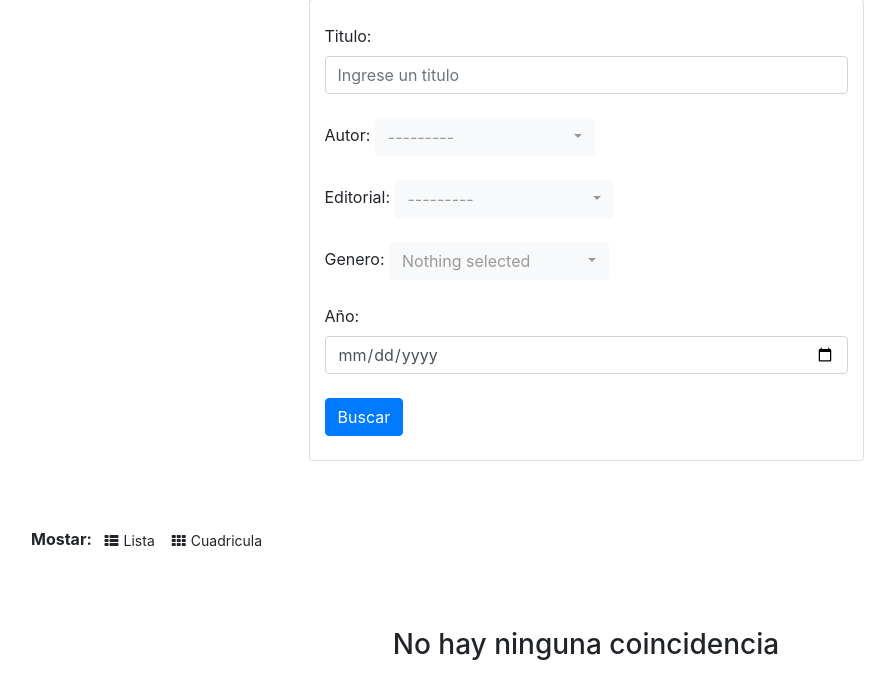
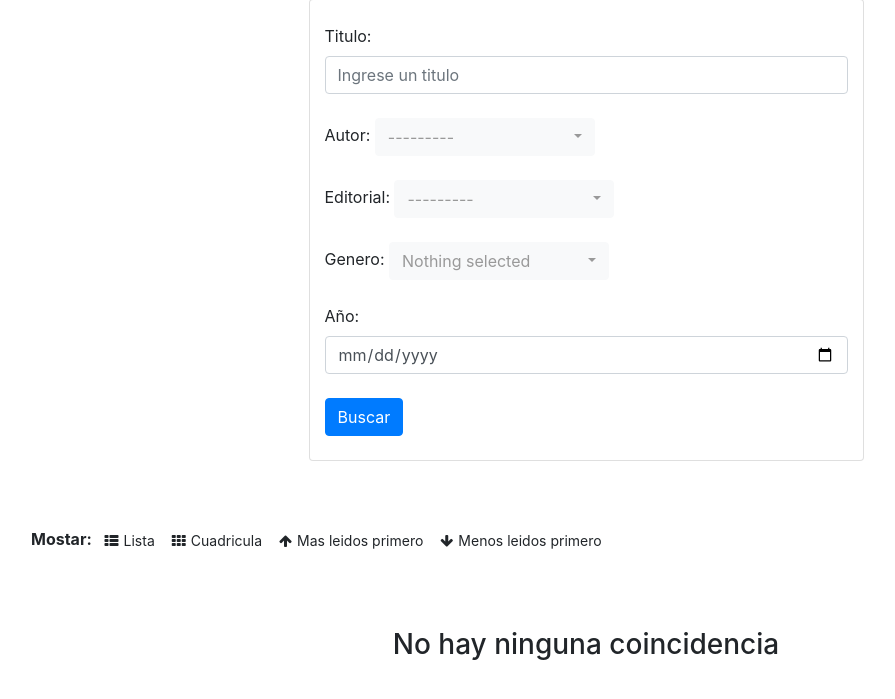
Before and after one commit to sebacris97/demo2, a Django app: page /verLibros/ in a window 1280 px wide. Shown: the part 84-783 px from the top of the page, without its empty margins (54-949 px from the left). Run offline with Django 3.2, Linux system fonts and the light colour scheme; the visitor is signed in with stand-in values (Sample User, id 1); data that the repository does not hold is empty; some libraries are stand-ins or nearby versions.

Commit message:
trabajadno en vista mas/menos leidos para usuarios

```diff
--- a/bookflixapp/filters.py
+++ b/bookflixapp/filters.py
@@ -10,7 +10,7 @@ class LibroFilter(django_filters.FilterSet):
         model = Libro
         fields = {
             'titulo': ['icontains'], 'autor': ['exact'], 'editorial': ['exact'], 'genero': ['exact'], 'agnoedicion': ['exact']
-        }
+        ,'contador':['lt','gt']}
         filter_overrides = {
             models.ManyToManyField: {
                 'filter_class': django_filters.ModelMultipleChoiceFilter,
--- a/bookflixapp/models.py
+++ b/bookflixapp/models.py
@@ -91,7 +91,7 @@ class Libro(models.Model):
 
     class Meta:
         verbose_name_plural = "Libros"
-        ordering = ["titulo"]
+        ordering = ["-contador","titulo"]
 
     def get_imagen(self):
         return self.trailer.get_imagen()
--- a/bookflixapp/static/js/ver_libros.js
+++ b/bookflixapp/static/js/ver_libros.js
@@ -3,3 +3,8 @@ $(document).ready(function() {
             $('#list').click(function(event){event.preventDefault();$('#products .item').addClass('list-group-item');});
             $('#grid').click(function(event){event.preventDefault();$('#products .item').removeClass('list-group-item');$('#products .item').addClass('grid-group-item');});
         });
+
+$(document).ready(function() {
+            $('#most').click(function(event){event.preventDefault();$('#products .item').addClass('list-group-item');});
+            $('#less').click(function(event){event.preventDefault();$('#products .item').removeClass('list-group-item');$('#products .item').addClass('grid-group-item');});
+        });
--- a/bookflixapp/templates/ver_libros.html
+++ b/bookflixapp/templates/ver_libros.html
@@ -8,9 +8,6 @@
 <link rel="stylesheet" href="https://cdnjs.cloudflare.com/ajax/libs/bootstrap-select/1.13.1/css/bootstrap-select.css" />
 <script src="https://stackpath.bootstrapcdn.com/bootstrap/4.1.1/js/bootstrap.bundle.min.js"></script>
 <script src="https://cdnjs.cloudflare.com/ajax/libs/bootstrap-select/1.13.1/js/bootstrap-select.min.js"></script>
-
-
-
 
 <br>
 
@@ -74,16 +71,24 @@
 <br><br>
 
 
-
 <div class="row-fluid">
 
 
     <div class="well well-sm">
         <strong>Mostar: </strong>
         <div class="btn-group">
-            <a href="#" id="list" class="btn btn-default btn-sm"><span class="fa fa-th-list">
-            </span>Lista</a> <a href="#" id="grid" class="btn btn-default btn-sm"><span
-                class="fa fa-th"></span>Cuadricula</a>
+            <a href="#" id="list" class="btn btn-default btn-sm">
+               <span class="fa fa-th-list"></span>Lista
+            </a>
+            <a href="#" id="grid" class="btn btn-default btn-sm">
+                <span class="fa fa-th"></span>Cuadricula
+            </a>
+            <a href="#" id="most" class="btn btn-default btn-sm">
+                <span class="fa fa-arrow-up" aria-hidden="true"></span>Mas leidos primero
+            </a>
+            <a href="#" id="less" class="btn btn-default btn-sm">
+                <span class="fa fa-arrow-down" aria-hidden="true"></span>Menos leidos primero
+            </a>
         </div>
     </div>
 
--- a/bookflixapp/views.py
+++ b/bookflixapp/views.py
@@ -32,8 +32,11 @@ def ver_historial(request):
 @login_required
 def ver_libros(request):
     filtro = LibroFilter(request.GET, queryset=Libro.objects.all())
-    print(filtro)
+    high_to_low = Libro.objects.all().order_by('-contador')
+    low_to_high = Libro.objects.all().order_by('contador')
     return render(request, "ver_libros.html", {"filter": filtro})
+
+
 
 
 def action(request,pk_libro,pk_capitulo):
```
